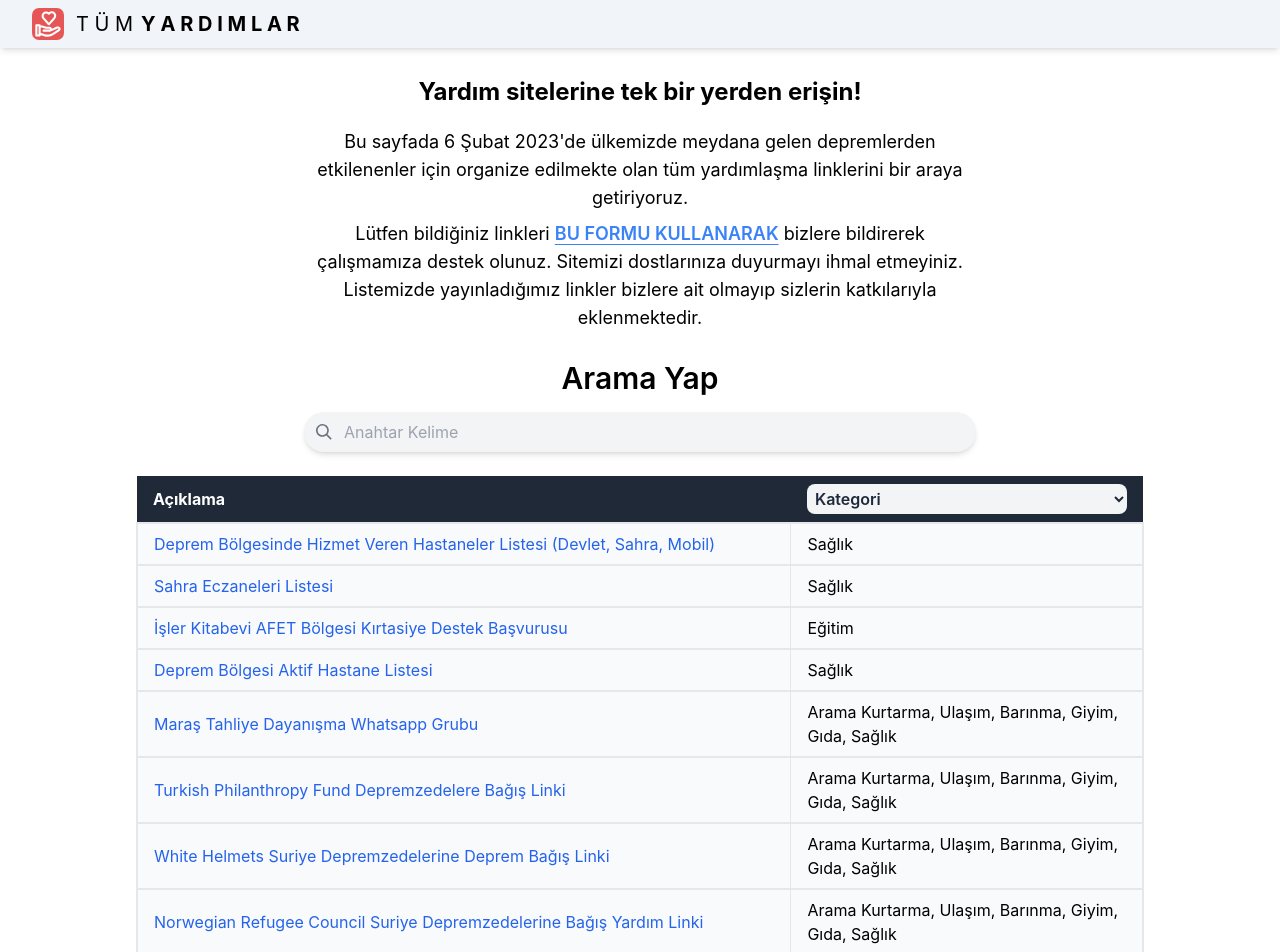
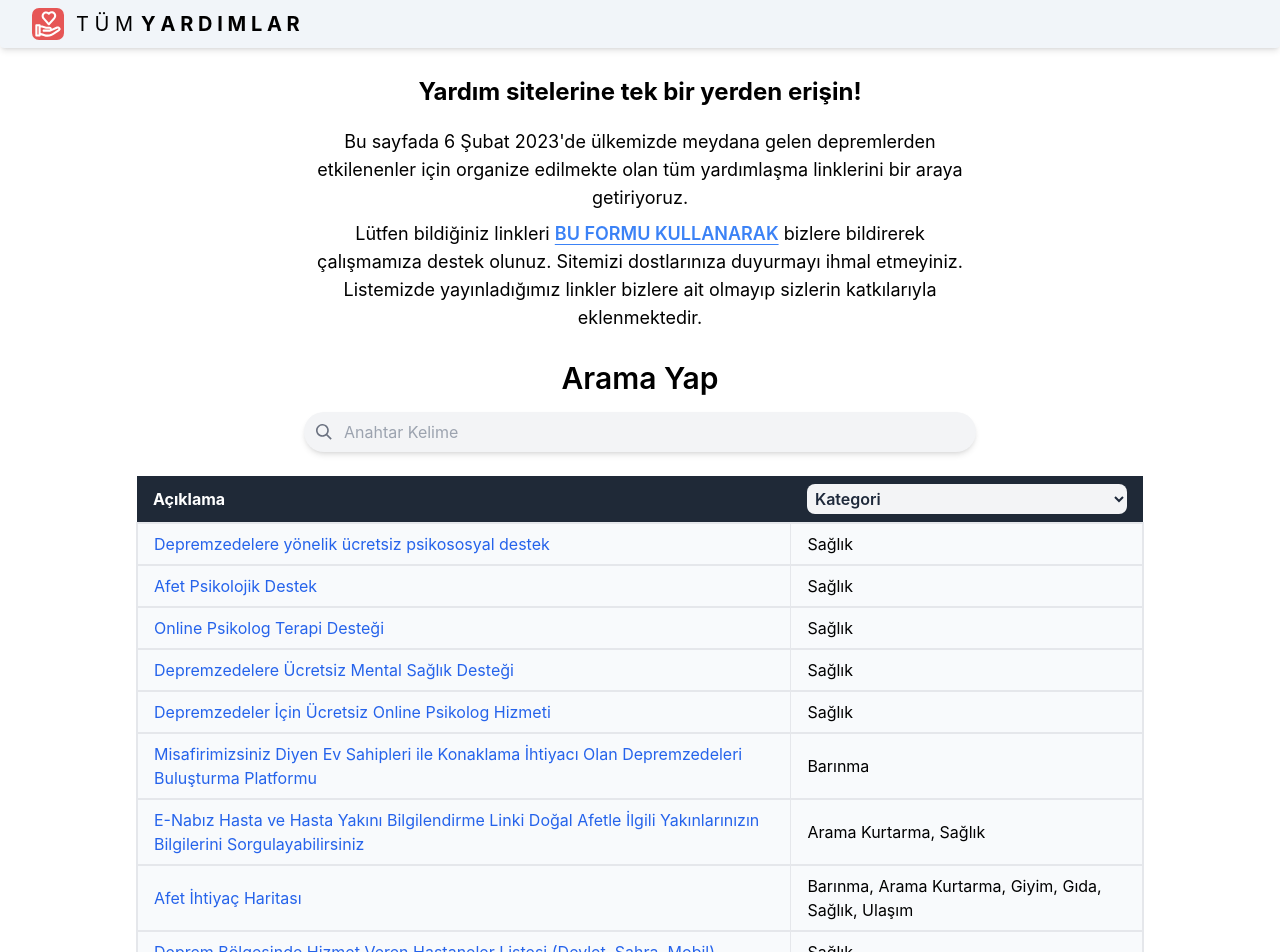
Before and after one commit to alparslandeniz/tumyardimlar, a React (Create React App) app: page / in a window 1280 px wide. Shown: the top 952 px of the page. Built offline with nearby package versions, Linux system fonts and the light colour scheme.

Commit message:
Update Data.js

```diff
--- a/src/Components/Constants/Data.js
+++ b/src/Components/Constants/Data.js
@@ -316,7 +316,7 @@ export const allForms = [
   },
   {
     description: "Şeflere Gıda Yardımı",
-    url: "https://afetharitasi.org/",
+    url: "https://www.topraktantabaga.com.tr/deprem-bolgesine-gonderilecek-yardimlar",
     category: "Gıda",
   },
   {
@@ -474,4 +474,44 @@ export const allForms = [
     url: "https://docs.google.com/spreadsheets/d/1a785CPjKg0cVND2rl2dGnwb7q_1mPJhwWJ8UODCcttw/edit#gid=0",
     category: "Sağlık",
   },
+  {
+    description: "Afet İhtiyaç Haritası",
+    url: "https://ihtiyacharitasi.org/",
+    category: "Barınma, Arama Kurtarma, Giyim, Gıda, Sağlık, Ulaşım",
+  },
+  {
+    description: "E-Nabız Hasta ve Hasta Yakını Bilgilendirme Linki Doğal Afetle İlgili Yakınlarınızın Bilgilerini Sorgulayabilirsiniz",
+    url: "https://enabiz.gov.tr/",
+    category: "Arama Kurtarma, Sağlık",
+  },
+  {
+    description: "Misafirimizsiniz Diyen Ev Sahipleri ile Konaklama İhtiyacı Olan Depremzedeleri Buluşturma Platformu",
+    url: "https://www.missafir.com/",
+    category: "Barınma",
+  },
+  {
+    description: "Depremzedeler İçin Ücretsiz Online Psikolog Hizmeti",
+    url: "https://www.evimdekipsikolog.com/",
+    category: "Sağlık",
+  },
+  {
+    description: "Depremzedelere Ücretsiz Mental Sağlık Desteği",
+    url: "https://kidolog.com/",
+    category: "Sağlık",
+  },
+  {
+    description: "Online Psikolog Terapi Desteği",
+    url: "https://terappin.com/online-psikologlar/kategori/deprem",
+    category: "Sağlık",
+  },
+  {
+    description: "Afet Psikolojik Destek",
+    url: "http://www.afetpsikolojikdestek.com/",
+    category: "Sağlık",
+  },
+  {
+    description: "Depremzedelere yönelik ücretsiz psikososyal destek",
+    url: "https://www.psikologbul.io/",
+    category: "Sağlık",
+  },
 ];
```
